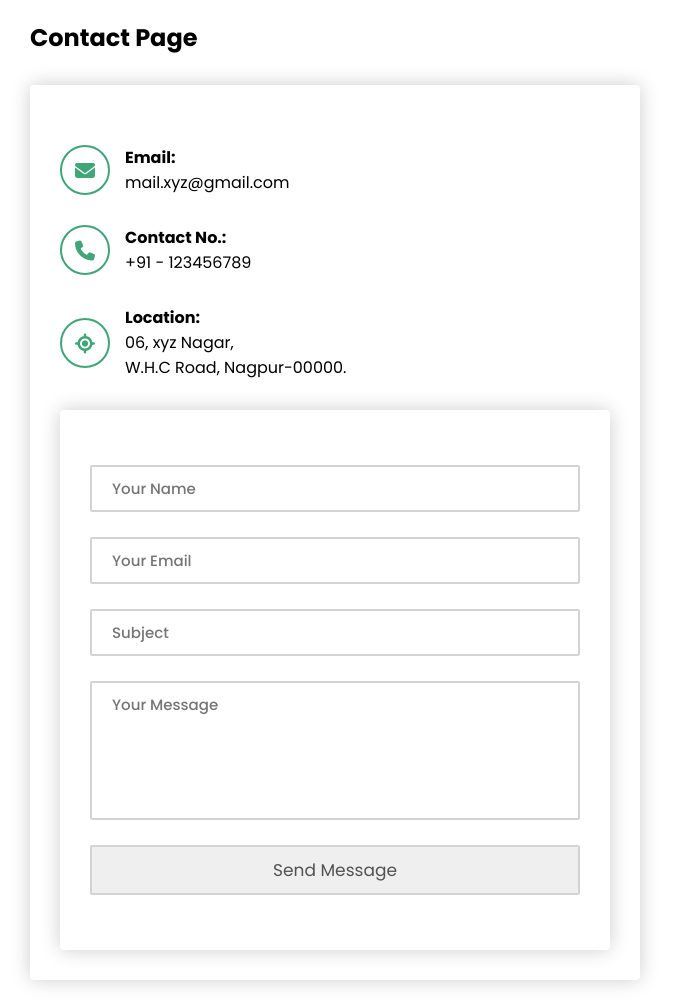
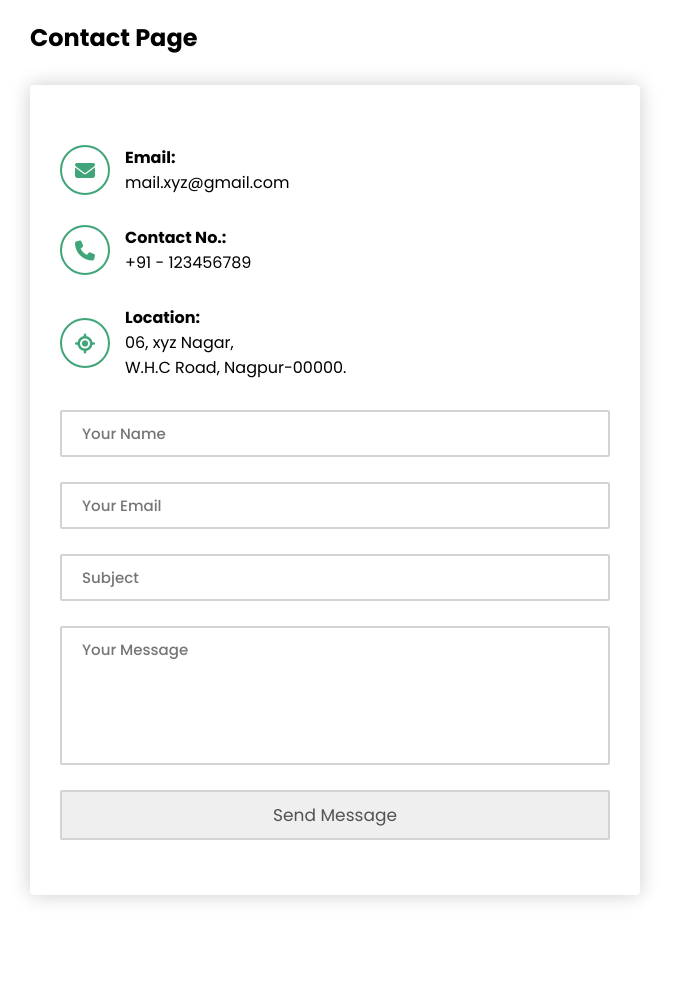
Before and after one commit to vaishnavishahakar/icp-8-assignment-19, a plain HTML site: page Index.html in a window 1280 px wide. Shown: the whole page, without its empty margins (0-687 px from the left). After the commit the page ends 915 px from the top, so only its background shows below. Drawn offline with Linux system fonts and the light colour scheme.

Commit message:
finalise the contact page

```diff
--- a/Index.html
+++ b/Index.html
@@ -9,7 +9,7 @@
 </head>
 <body>
     <section id="contact">
-        <h1 class="sub-heading">Contact  Page</h1>
+        <h1 class="sub-heading">Contact Page</h1>
 
         <div class="contact-row">
             <div class="contact-left">
@@ -43,7 +43,7 @@
                     </div>
                 </div>
 
-                <div class="contact-right">
+                <div class="contact-msg">
                     <form action="" method="post">
                         <input type="text" name="name" id="name" placeholder="Your Name">
                         <input type="email" name="email" id="email" placeholder="Your Email">
--- a/style.css
+++ b/style.css
@@ -46,17 +46,8 @@
     transition: 0.5s;
 }
 
-#contact .contact-row .contact-right{
-    flex-basis: 50%;
-    min-width: 50%;
-    background-color: white;
-    box-shadow: 0 0 20px rgba(0,0,0,20%);
-    border-radius: 4px;
-    padding: 30px;
-}
-
-#contact .contact-row .contact-right input,
-#contact .contact-row .contact-right textarea{
+#contact .contact-row .contact-msg input,
+#contact .contact-row .contact-msg textarea{
     display: block;
     width: 100%;
     margin: 25px 0;
@@ -71,18 +62,18 @@
     transition: 0.5s;
 }
 
-#contact .contact-row .contact-right input:focus,
-#contact .contact-row .contact-right textarea:focus{
+#contact .contact-row .contact-msg input:focus,
+#contact .contact-row .contact-msg textarea:focus{
     border: 2px solid #40A578;
 }
 
-#contact .contact-row .contact-right input[type=submit]{
+#contact .contact-row .contact-msg input[type=submit]{
     font-size: 17px;
     font-weight: 400;
     cursor: pointer;
 }
 
-#contact .contact-row .contact-right input[type=submit]:hover{
+#contact .contact-row .contact-msg input[type=submit]:hover{
     background-color: #40A578;
     color: #f7f7f7;
     border: #40A578;
```
